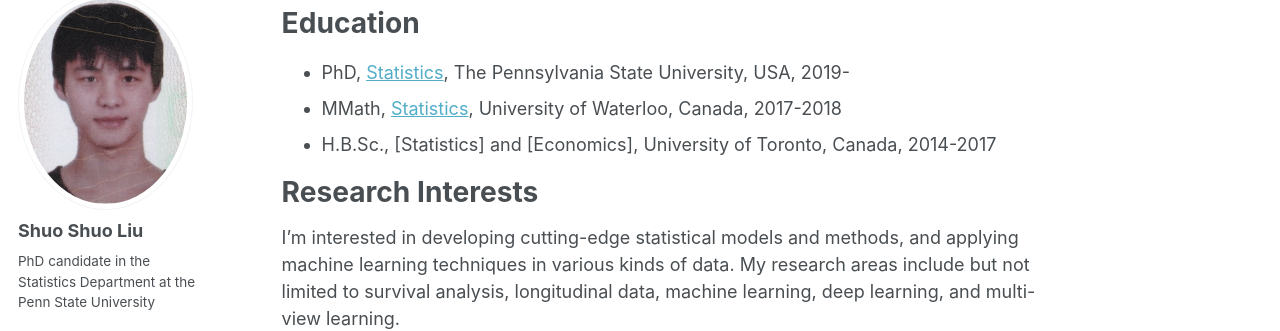
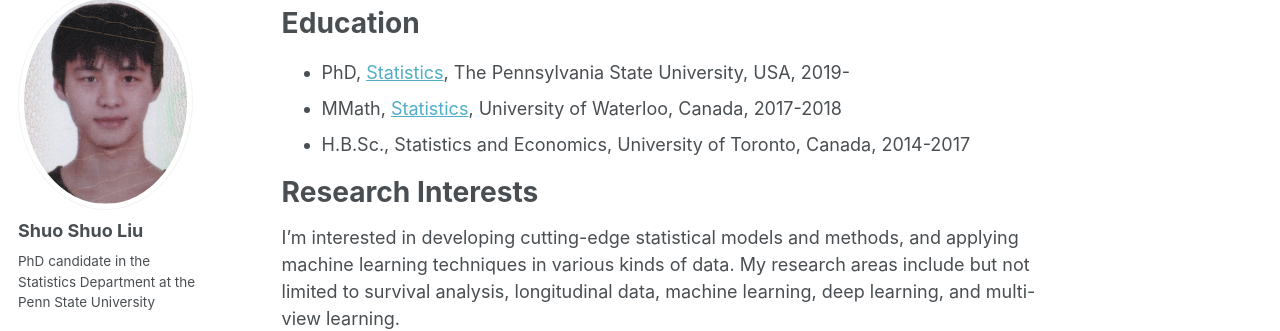
Before and after one commit to shuoshuoliu/shuoshuoliu.github.io, a Jekyll site: the page built from _pages/about.md, in a window 1280 px wide. Shown: the part 125-456 px from the top of the page. Built offline with Jekyll 4.4.1, drawn with Linux system fonts in a browser that asks for light colours; some web fonts are replaced.

```diff
--- a/_pages/about.md
+++ b/_pages/about.md
@@ -12,7 +12,7 @@ redirect_from:
 # Education
 * PhD, [Statistics](https://stat.psu.edu), The Pennsylvania State University, USA, 2019-
 * MMath, [Statistics](https://uwaterloo.ca/statistics-and-actuarial-science/), University of Waterloo, Canada, 2017-2018
-* H.B.Sc., [Statistics] and [Economics], University of Toronto, Canada, 2014-2017
+* H.B.Sc., Statistics and Economics, University of Toronto, Canada, 2014-2017
 
 # Research Interests
 I'm interested in developing cutting-edge statistical models and methods, and applying machine learning techniques in various kinds of data. My research areas include but not limited to survival analysis, longitudinal data, machine learning, deep learning, and multi-view learning.
```
